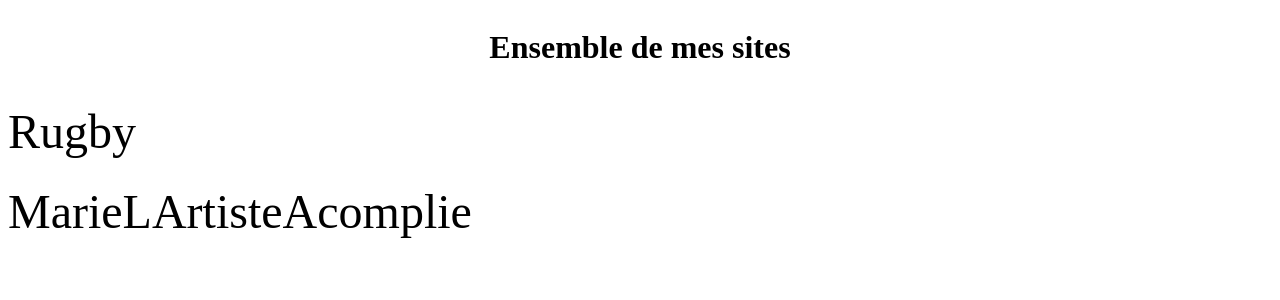
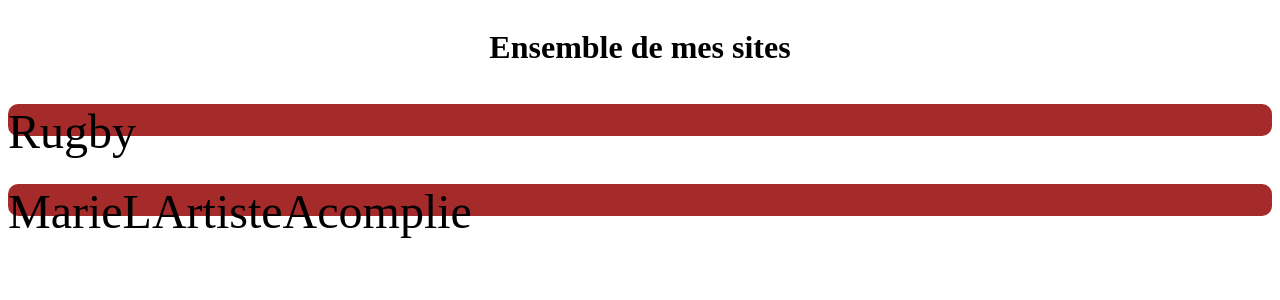
Before and after one commit to 0kM3c/dat4, a PHP site: page / in a window 1280 px wide. Shown: the top 300 px of the page. Run offline with PHP 8.4, Linux system fonts and the light colour scheme.

Commit message:
Update index.css

```diff
--- a/index.css
+++ b/index.css
@@ -22,7 +22,8 @@ a{
     font-size: 3em;
     color:black;
 }
-button{
+p{
+    background-color:beige;
     border-radius: 10px;
     background-color: brown;
 }
```
